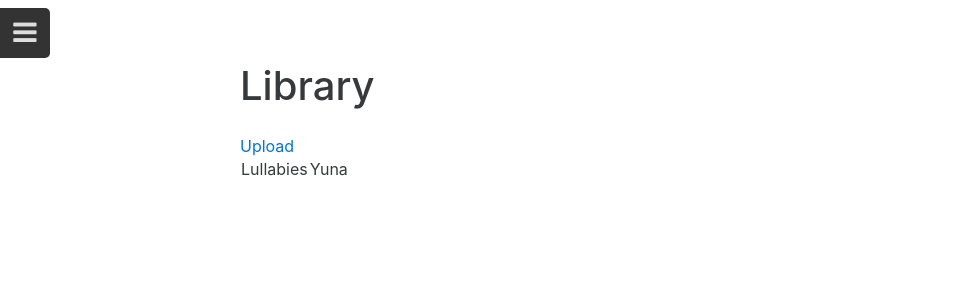
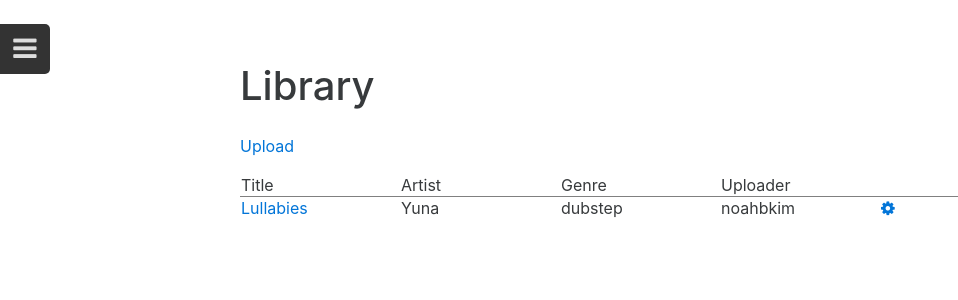
Before and after one commit to noahbkim/party, a Django app: page /home/library/ in a window 1280 px wide. Shown: the top 300 px of the page, without its empty margins (0-958 px from the left). Run offline with Django 3.2, Linux system fonts and the light colour scheme; a user stored in the database is signed in; data comes from the database, SQL or seed files in the repository; both versions use the stored data as it was after the commit; some libraries are stand-ins or nearby versions.

Commit message:
Modified the database. Django is great. Song upload and editing works. Need to finish file implementation.

```diff
--- a/home/models.py
+++ b/home/models.py
@@ -2,6 +2,9 @@ from django.db import models
 from django.contrib.auth.models import User
 from django.db.models.signals import post_save
 from django.dispatch import receiver
+
+import os
+import binascii
 
 
 COLLABORATION_LEVELS = (
@@ -42,13 +45,13 @@ class Song(models.Model):
 
     title = models.CharField(max_length=60)
     artist = models.CharField(max_length=60)
-    remixer = models.CharField(max_length=60)
+    remixer = models.CharField(max_length=60, blank=True)
 
-    url = models.CharField(max_length=120)
+    url = models.CharField(max_length=120, blank=True)
     file = models.FileField(upload_to="uploads/", blank=True)
 
-    genre = models.CharField(max_length=30)
-    tags = models.CharField(max_length=120)
+    genre = models.CharField(max_length=30, blank=True)
+    tags = models.CharField(max_length=120, blank=True)
 
     uploader = models.ForeignKey(Profile, related_name="uploads")
     upload_time = models.DateTimeField(auto_now_add=True)
@@ -69,10 +72,26 @@ class Playlist(models.Model):
     title = models.CharField(max_length=60)
     creator = models.ForeignKey(Profile, related_name="playlists")
     songs = models.ManyToManyField(Song)
+    slug = models.CharField(max_length=16, unique=True)
 
     collaboration = models.IntegerField(choices=COLLABORATION_LEVELS, default=0)
     collaborators = models.ManyToManyField(Profile)
     visibility = models.IntegerField(choices=VISIBILITY_LEVELS, default=0)
+
+    def __init__(self, *args, **kwargs):
+        """Initialize a new playlist."""
+
+        super().__init__(*args, **kwargs)
+        slug = Playlist.generate_slug()
+        while Playlist.objects.filter(slug=slug).count() > 0:
+            slug = Playlist.generate_slug()
+        self.slug = slug
+
+    @staticmethod
+    def generate_slug():
+        """Generate a random playlist slug."""
+
+        return binascii.hexlify(os.urandom(16))
 
 
 class Post(models.Model):
--- a/home/templates/home/core/base.html
+++ b/home/templates/home/core/base.html
@@ -1,6 +1,6 @@
 <html>
     <head>
-        <title>Todo</title>
+        <title>Party</title>
         {% include "home/core/bootstrap.html" %}
         {% if sidebar != False %}
             <link rel="stylesheet" type="text/css" href="/static/css/sidebar.css"/>
--- a/home/templates/home/core/navigation.html
+++ b/home/templates/home/core/navigation.html
@@ -3,12 +3,18 @@
     <nav id="sidebar-nav" role="navigation">
         <ul class="sidebar-navgroup">
             <li class="title"><a href="/home/">Party</a></li>
-            <li class="link"><a href="/home/posts">Posts</a></li>
-            <li class="link"><a href="/home/library/">Library</a></li>
-            <li class="link"><a href="/logout">Logout</a></li>
-            <li class="section"><a href="/home/playlists">Playlists</a></li>
-            <li class="link"><a href="">Test</a></li>
-            <li class="link"><a href="">Test 2</a></li>
+            <li class="link"><a href="/home/posts/">Posts</a></li>
+            {% if user.is_authenticated %}
+                <li class="link"><a href="/home/library/">Library</a></li>
+                <li class="link"><a href="/home/library/upload/">Upload</a></li>
+                <li class="link"><a href="/logout/">Logout</a></li>
+                <li class="section"><a href="/home/playlists/">Playlists</a></li>
+                {% for playlist in user.playlists %}
+                    <li class="link"><a href="">playlist.name</a></li>
+                {% endfor %}
+            {% else %}
+                <li class="link"><a href="/login/">Login</a></li>
+            {% endif %}
         </ul>
     </nav>
 </div>
--- a/home/templates/home/index.html
+++ b/home/templates/home/index.html
@@ -1,4 +1,4 @@
-{% extends "home/template.html" %}
+{% extends "home/core/base.html" %}
 
 {% block content %}
 
--- a/home/templates/home/library.html
+++ b/home/templates/home/library.html
@@ -6,11 +6,21 @@
 
 <a href="/home/library/upload">Upload</a>
 
-<table>
+<table id="library">
+    <thead>
+        <td>Title</td>
+        <td>Artist</td>
+        <td>Genre</td>
+        <td>Uploader</td>
+    </thead>
+
     {% for song in songs %}
     <tr>
-        <td>{{ song.title }}</td>
+        <td><a href="{{ song.url }}" target="_blank">{{ song.title }}</a></td>
         <td>{{ song.artist }}</td>
+        <td>{{ song.genre }}</td>
+        <td>{{ song.uploader.user.username }}</td>
+        <td><a href="/home/library/upload/?edit={{ song.id }}"><i class="fa fa-cog" aria-hidden="true"></i></a></td>
     </tr>
     {% endfor %}
 </table>
--- a/home/templates/home/library_upload.html
+++ b/home/templates/home/library_upload.html
@@ -3,7 +3,7 @@
 {% block content %}
 
 <h1>Library Upload</h1>
-<form method="post" action="/home/library/upload/">
+<form method="post" action="/home/library/upload/{{ edit }}">
     {% csrf_token %}
     <table>
         {% for field in form %}
--- a/home/views.py
+++ b/home/views.py
@@ -75,15 +75,35 @@ def library(request):
 @login_required()
 def library_upload(request):
 
+    if "edit" in request.GET:
+        return library_edit(request)
+
     if request.method == "POST":
         form = forms.SongForm(request.POST)
         song = form.save(commit=False)
-        song.uploader = request.user
+        song.uploader = request.user.profile
         song.save()
         return redirect("/home/library")
 
     form = forms.SongForm()
     return render(request, "home/library_upload.html", {"form": form})
+
+
+def library_edit(request):
+
+    if not request.GET["edit"].isnumeric():
+        return redirect("/home/library")
+
+    id = int(request.GET["edit"])
+    existing = models.Song.objects.filter(id=id).first()
+
+    if request.method == "POST":
+        form = forms.SongForm(request.POST, instance=existing)
+        form.save()
+        return redirect("/home/library")
+
+    form = forms.SongForm(instance=existing)
+    return render(request, "home/library_upload.html", {"form": form, "edit": "?edit=" + str(id)})
 
 
 @login_required()
--- a/static/css/master.css
+++ b/static/css/master.css
@@ -43,3 +43,17 @@ form input[type="submit"] {
     width: 100px;
     margin-top: 1em;
 }
+
+#library {
+    width: 100%;
+    margin-top: 1em;
+    table-layout: fixed;
+}
+
+#library thead {
+    border-bottom: 1px solid gray;
+}
+
+#library tr:nth-child(even) {
+    background-color: #AAA;
+}
--- a/static/css/sidebar.css
+++ b/static/css/sidebar.css
@@ -19,7 +19,7 @@
     font-size: 1.7em;
     text-align: center;
     vertical-align: middle;
-    margin-top: 8px;
+    margin-top: 24px;
     border-top-right-radius: 5px;
     border-bottom-right-radius: 5px;
     background-color: #333;
@@ -38,6 +38,7 @@
     color: #DDD;
     padding: 5px 15px;
 }
+
 
 #sidebar-nav ul.sidebar-navgroup > li.link:hover {
     background-color: #444;
```
Also changed, not shown: db.sqlite3, home/migrations/0002_playlist_slug.py (added), home/migrations/0003_auto_20161207_2227.py (added), home/migrations/0004_auto_20161207_2229.py (added).
